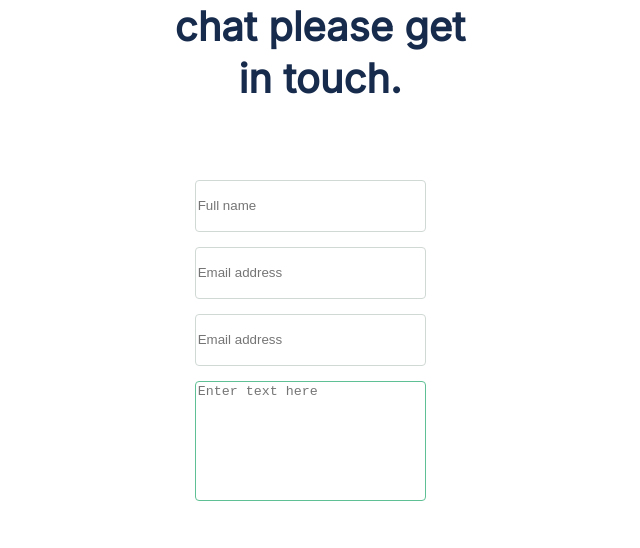
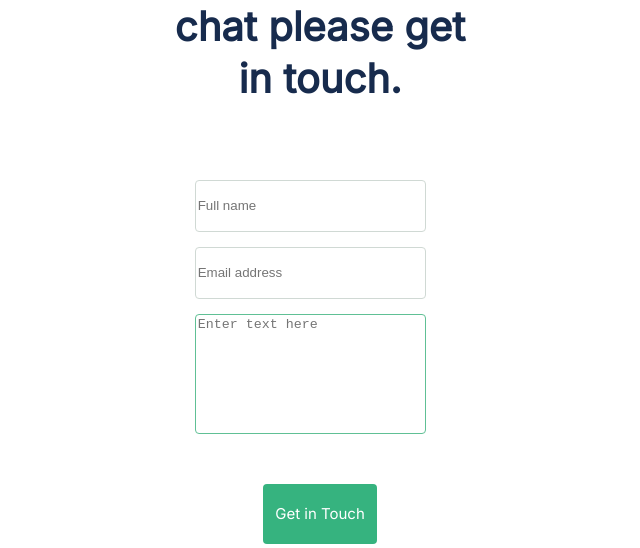
Before and after one commit to keebot-png/personal_portfolio, a website: page index.html in a window 1280 px wide. Shown: the part 3780-4328 px from the top of the page, without its empty margins (303-943 px from the left). Drawn offline with Linux system fonts and the light colour scheme.

Commit message:
remove extra email input tag from markup

```diff
--- a/index.html
+++ b/index.html
@@ -306,9 +306,6 @@
 
                     </li>
                     <li>
-                        <input type="email" name="email" class="contact-20" placeholder="Email address" required>
-                    </li>
-                    <li>
                         <textarea class="contact-30" name="text" maxlength="500" placeholder="Enter text here" required></textarea>
                     </li>
                 </ul>
```
